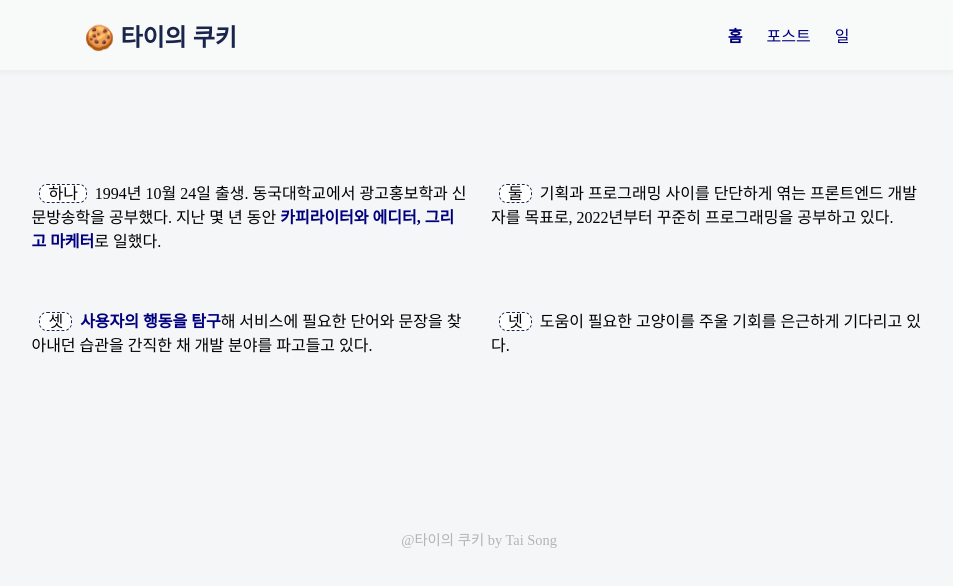
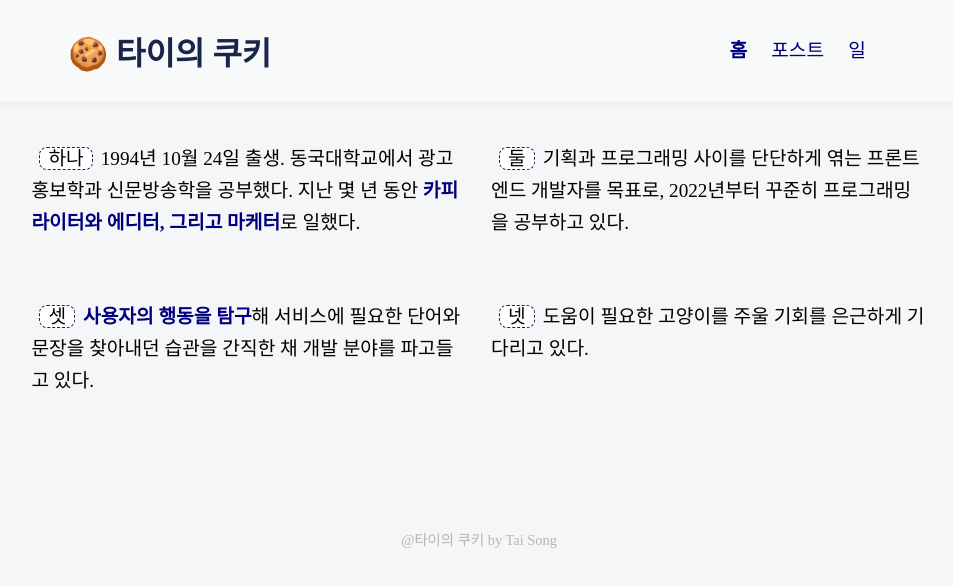
Before and after one commit to pseudopool/taiscookie, a Next.js app: page / in a window 1280 px wide. Shown: the top 586 px of the page, without its empty margins (161-1114 px from the left). Built offline with nearby package versions, Linux system fonts and the light colour scheme; some icons are missing; a web font is replaced by a local one.

Commit message:
styles: make typography component for responsive styles

```diff
--- a/src/components/Navbar.tsx
+++ b/src/components/Navbar.tsx
@@ -2,6 +2,7 @@ import {css} from '@emotion/react';
 import Link from 'next/link';
 import {useRouter} from 'next/router';
 import {Theme} from 'styles/Theme';
+import Typography from './Typography';
 
 const menus = [
   {
@@ -26,7 +27,7 @@ export default function Navbar() {
   return (
     <nav css={navbar}>
       <Link href="/">
-        <h1>🍪 타이의 쿠키</h1>
+        <Typography variant="h1">🍪 타이의 쿠키</Typography>
       </Link>
       <menu>
         {menus.map(menu => (
@@ -36,7 +37,7 @@ export default function Navbar() {
             className={menu.mobileDisplay}
           >
             <Link key={menu.name} href={menu.path}>
-              {menu.name}
+              <Typography>{menu.name}</Typography>
             </Link>
           </li>
         ))}
@@ -48,7 +49,6 @@ export default function Navbar() {
 const navbar = css`
   position: fixed;
   width: 100%;
-  height: 70px;
   z-index: 2;
   display: flex;
   align-items: center;
@@ -66,8 +66,7 @@ const navbar = css`
     padding: 0;
     display: flex;
   }
-  @media screen and (max-width: 480px) {
-    font-size: 4vw;
+  @media screen and (max-width: 700px) {
     .none {
       display: none;
     }
--- /dev/null
+++ b/src/components/Typography.tsx
@@ -0,0 +1,51 @@
+import {css} from '@emotion/react';
+import {Theme} from '../styles/Theme';
+
+type Props = {
+  children: React.ReactNode;
+  variant?: 'h1' | 'h2' | 'h3';
+};
+
+const Typography = ({children, variant}: Props) => {
+  switch (variant) {
+    case 'h1':
+      return <h1 css={h1}>{children}</h1>;
+    case 'h2':
+      return <h2 css={h2}>{children}</h2>;
+    case 'h3':
+      return <h3 css={normal}>{children}</h3>;
+    default:
+      return <p css={normal}>{children}</p>;
+  }
+};
+
+export default Typography;
+
+const h1 = css`
+  font-weight: 400;
+  font-size: 1.5rem;
+  @media screen and (min-width: 700px) {
+    font-size: 2rem;
+  }
+`;
+
+const h2 = css`
+  font-weight: 300;
+  font-size: 1.2rem;
+  @media screen and (min-width: 700px) {
+    font-size: 1.5rem;
+  }
+`;
+
+const normal = css`
+  line-height: 1.5rem;
+  em {
+    color: ${Theme.mainFontColor};
+    font-style: normal;
+    font-weight: 600;
+  }
+  @media screen and (min-width: 700px) {
+    font-size: 1.2rem;
+    line-height: 2rem;
+  }
+`;
--- a/src/pages/index.tsx
+++ b/src/pages/index.tsx
@@ -1,30 +1,31 @@
 import type {NextPage} from 'next';
 import {css} from '@emotion/react';
-import {Theme} from 'styles/Theme';
+
+import Typography from 'components/Typography';
 
 const Home: NextPage = () => {
   return (
     <article css={index}>
-      <p>
+      <Typography>
         <span>하나</span>
         1994년 10월 24일 출생. 동국대학교에서 광고홍보학과 신문방송학을
         공부했다. 지난 몇 년 동안 <em>카피라이터와 에디터, 그리고 마케터</em>로
         일했다.
-      </p>
-      <p>
+      </Typography>
+      <Typography>
         <span>둘</span>
         기획과 프로그래밍 사이를 단단하게 엮는 프론트엔드 개발자를 목표로,
         2022년부터 꾸준히 프로그래밍을 공부하고 있다.
-      </p>
-      <p>
+      </Typography>
+      <Typography>
         <span>셋</span>
         <em>사용자의 행동을 탐구</em>해 서비스에 필요한 단어와 문장을 찾아내던
         습관을 간직한 채 개발 분야를 파고들고 있다.
-      </p>
-      <p>
+      </Typography>
+      <Typography>
         <span>넷</span>
         도움이 필요한 고양이를 주울 기회를 은근하게 기다리고 있다.
-      </p>
+      </Typography>
     </article>
   );
 };
@@ -38,7 +39,6 @@ const index = css`
   height: 50vh;
   place-content: center;
   padding: 1rem;
-
   span {
     font-weight: 500;
     background-color: white;
@@ -47,16 +47,7 @@ const index = css`
     padding: 0 0.5rem;
     margin: 0 0.5rem;
   }
-  p {
-    font-size: 1rem;
-    line-height: 1.5rem;
-    em {
-      color: ${Theme.mainFontColor};
-      font-style: normal;
-      font-weight: 600;
-    }
-  }
-  @media screen and (max-width: 786px) {
+  @media screen and (max-width: 700px) {
     display: flex;
     flex-direction: column;
     grid-gap: 0;
--- a/src/pages/works/index.tsx
+++ b/src/pages/works/index.tsx
@@ -2,11 +2,12 @@ import {css} from '@emotion/react';
 
 import WorkDetail from 'components/works/work-detail';
 import {WORKS} from 'consts/works';
+import Typography from 'components/Typography';
 
 const Works = () => {
   return (
     <section css={works}>
-      <h2>works</h2>
+      <Typography variant="h2">works</Typography>
       <ul>
         {WORKS.map(work => (
           <WorkDetail key={work.name} work={work} />
@@ -24,8 +25,6 @@ const works = css`
   h2 {
     font-family: Courier;
     text-align: center;
-    font-weight: 300;
-    font-size: 1.2rem;
   }
   ul {
     padding: 0;
```
Also changed, not shown: src/components/posts/all-posts.tsx (+3 -9 lines).
